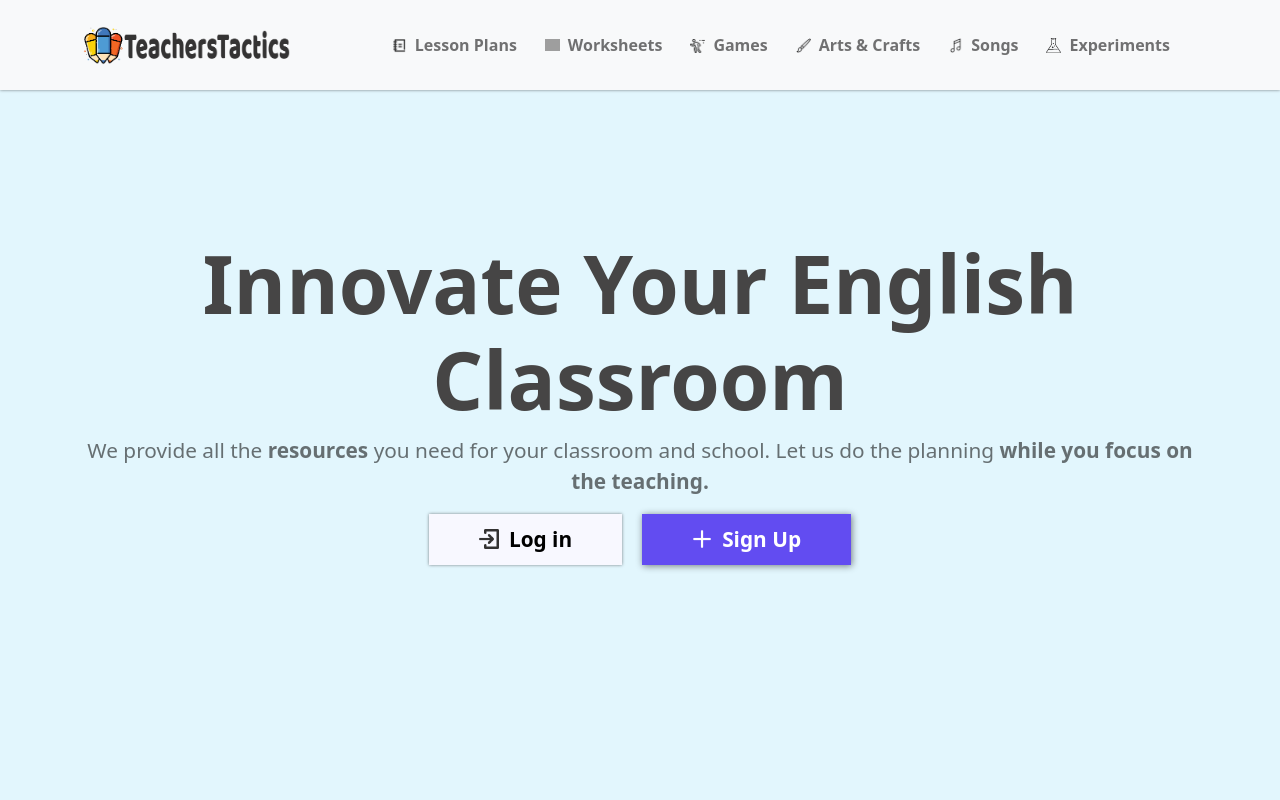
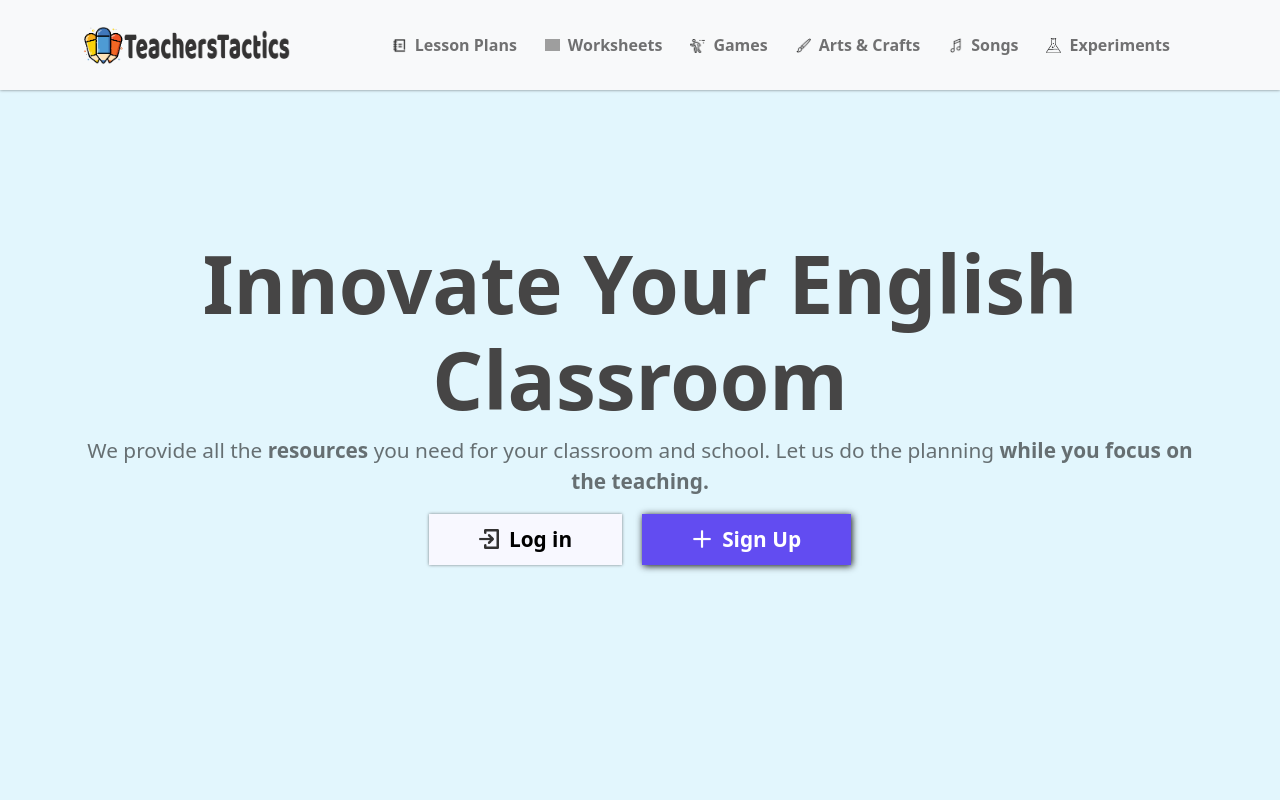
Before and after one commit to wesclaw/teacherstactics, a PHP site: page / in a window 1280 px wide, with the pointer over the restyled element. Run offline with PHP 8.4, Linux system fonts and the light colour scheme; grey boxes are pictures that could not be loaded.

Commit message:
Update styles.css

```diff
--- a/styles/styles.css
+++ b/styles/styles.css
@@ -43,7 +43,7 @@ main .container p {
 }
 
 .member-btn:hover{
-  box-shadow: 1px 1px 7px rgba(0, 0, 0, 0.493);
+  box-shadow: 1px 1px 7px rgba(0, 0, 0, 0.925);
 }
 
 .member-btn p{
```
